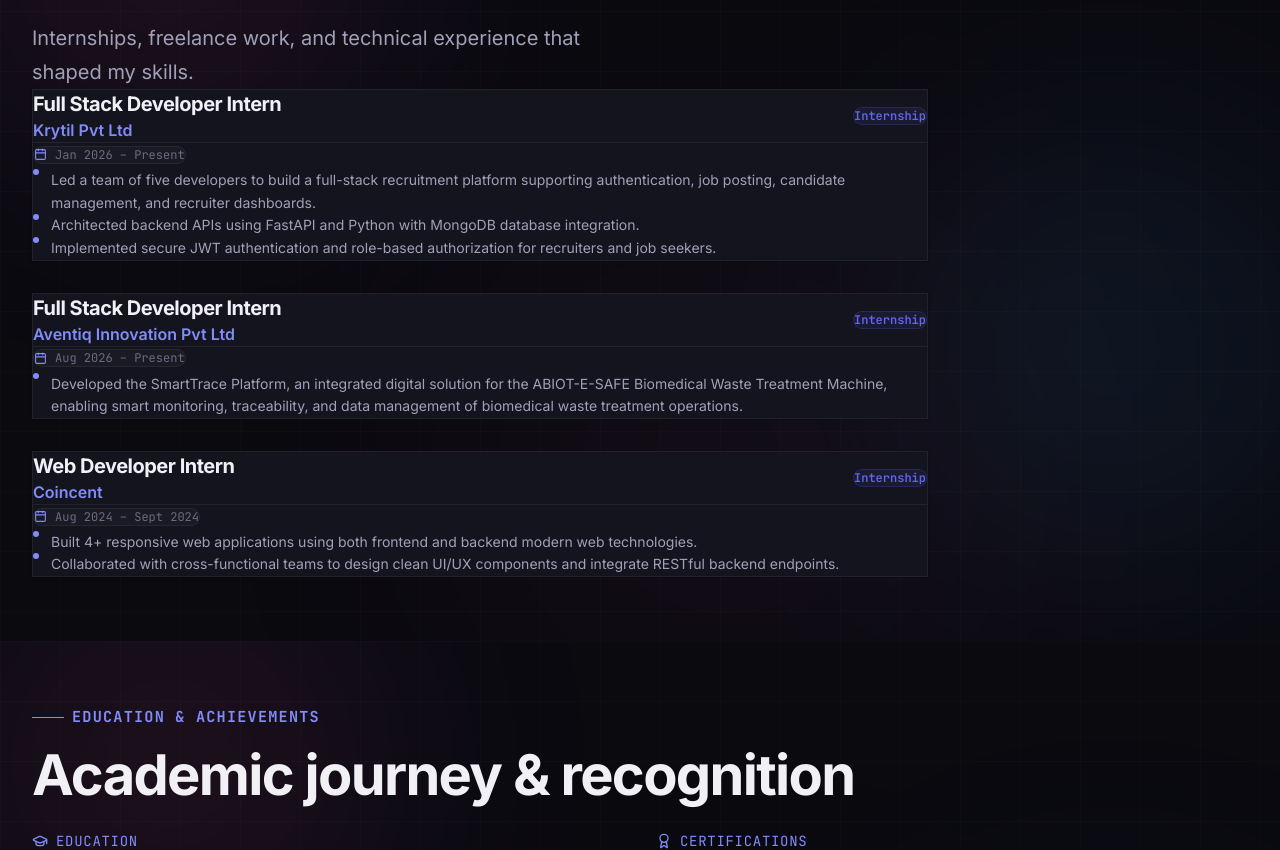
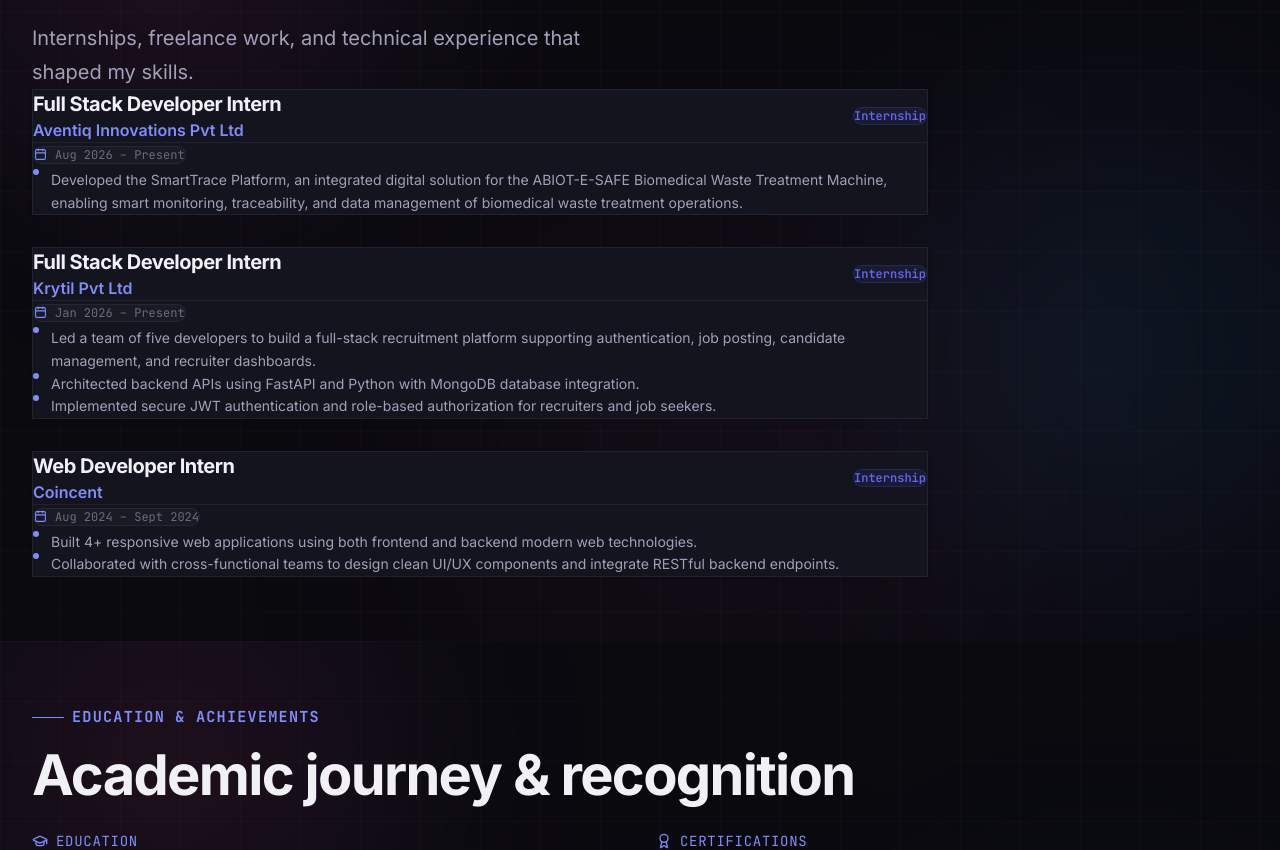
Before and after one commit to Sharon-TN/Sharons-Portfolio, a Next.js app: page / in a window 1280 px wide. Shown: the part 3783-4633 px from the top of the page. Built offline with nearby package versions, Linux system fonts and the light colour scheme.

Commit message:
fix: rename to Aventiq Innovations Pvt Ltd and order on top of Krytil in experiences

```diff
--- a/src/data/portfolio.ts
+++ b/src/data/portfolio.ts
@@ -202,6 +202,17 @@
 
 export const experiences: Experience[] = [
   {
+    id: "aventiq-internship",
+    role: "Full Stack Developer Intern",
+    company: "Aventiq Innovations Pvt Ltd",
+    duration: "Aug 2026 – Present",
+    description: [
+      "Developed the SmartTrace Platform, an integrated digital solution for the ABIOT-E-SAFE Biomedical Waste Treatment Machine, enabling smart monitoring, traceability, and data management of biomedical waste treatment operations."
+    ],
+    technologies: [],
+    type: "internship",
+  },
+  {
     id: "krytil-internship",
     role: "Full Stack Developer Intern",
     company: "Krytil Pvt Ltd",
@@ -212,17 +223,6 @@
       "Implemented secure JWT authentication and role-based authorization for recruiters and job seekers."
     ],
     technologies: ["React.js", "FastAPI", "Python", "MongoDB", "JWT", "REST APIs", "Git"],
-    type: "internship",
-  },
-  {
-    id: "aventiq-internship",
-    role: "Full Stack Developer Intern",
-    company: "Aventiq Innovation Pvt Ltd",
-    duration: "Aug 2026 – Present",
-    description: [
-      "Developed the SmartTrace Platform, an integrated digital solution for the ABIOT-E-SAFE Biomedical Waste Treatment Machine, enabling smart monitoring, traceability, and data management of biomedical waste treatment operations."
-    ],
-    technologies: [],
     type: "internship",
   },
   {
```
